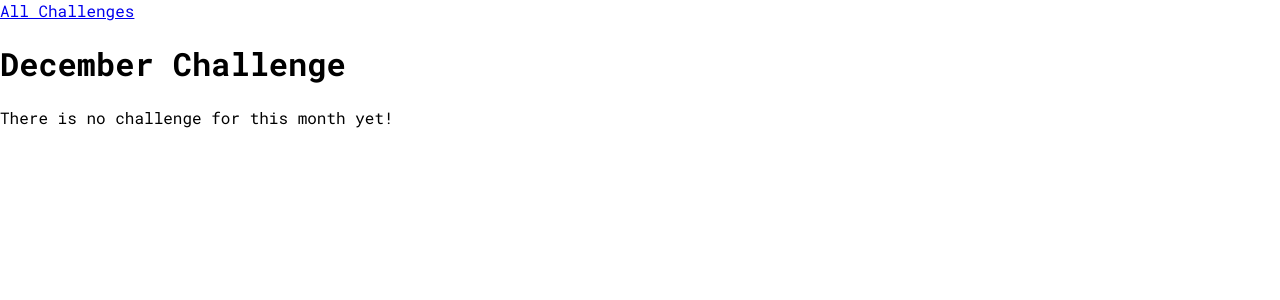
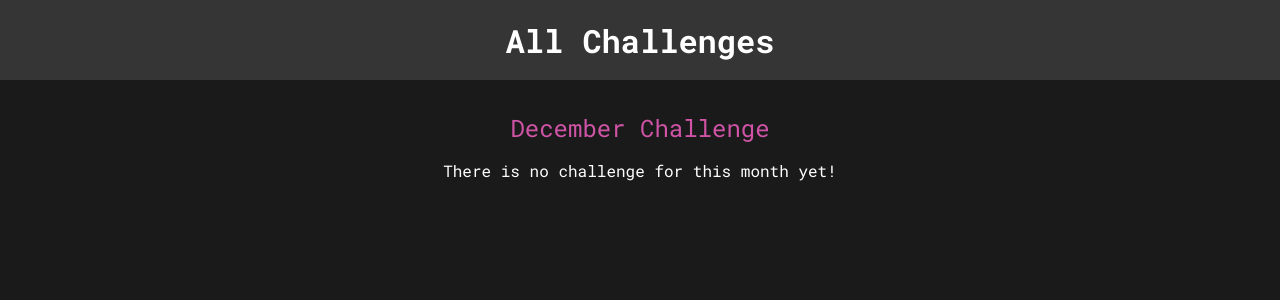
Before and after one commit to etodasco/Django_monthly_challenges, a Django app: page /challenges/december in a window 1280 px wide. Shown: the top 300 px of the page. Run offline with Django 5.2, Linux system fonts and the light colour scheme.

Commit message:
created css for view pages

```diff
--- /dev/null
+++ b/challenges/static/challenges/challenge.css
@@ -0,0 +1,21 @@
+h1, h2 {
+    text-align: center;
+    color: white;
+}
+
+h1 {
+    font-size: 1.5rem;
+    margin: 2rem 0 1rem 0;
+    font-weight: normal;
+    color: #cf54a6;
+}
+
+h2 {
+    font-size: 3rem;
+    font-weight: bold;
+}
+
+.fallback {
+    text-align: center;
+    color: white;
+}
--- a/challenges/static/challenges/challenges.css
+++ /dev/null
@@ -1,3 +0,0 @@
-ul {
-  list-style: none;
-}
--- /dev/null
+++ b/challenges/static/challenges/partials/header.css
@@ -0,0 +1,25 @@
+header {
+    width: 100%;
+    height: 5rem;
+    background-color: #353535;
+}
+
+header nav {
+    width: 100%;
+    height: 100%;
+    display: flex;
+    justify-content: center;
+    align-items: center;
+}
+
+header nav a {
+    color: white;
+    font-size: 2rem;
+    font-weight: bold;
+    text-decoration: none;
+}
+
+header nav a:hover,
+header nav a:active {
+    color: #cf54a6;
+}
--- a/challenges/templates/challenges/challenge.html
+++ b/challenges/templates/challenges/challenge.html
@@ -1,4 +1,10 @@
 {% extends "base.html" %}
+{% load static %}
+
+{% block css_files %}
+    <link rel="stylesheet" href="{% static "challenges/challenge.css" %}">
+    <link rel="stylesheet" href="{% static "challenges/partials/header.css" %}">
+{% endblock %}
 
 {% block page_title %}
   {{ month_name|title }}
@@ -11,6 +17,6 @@
   {% if text is not None %}
     <h2>{{ text }}</h2>
   {% else %}
-    <p>There is no challenge for this month yet!</p>
+    <p class="fallback">There is no challenge for this month yet!</p>
   {% endif %}
 {% endblock %}
--- a/challenges/templates/challenges/index.html
+++ b/challenges/templates/challenges/index.html
@@ -2,7 +2,8 @@
 {% load static %}
 
 {% block css_files %}
-    <link rel="stylesheet" href="{% static "challenges/challenges.css" %}">
+    <link rel="stylesheet" href="{% static "challenges/index.css" %}">
+    <link rel="stylesheet" href="{% static "challenges/partials/header.css" %}">
 {% endblock %}
 
 {% block page_title %}
--- a/static/styles.css
+++ b/static/styles.css
@@ -9,4 +9,5 @@ html {
 
 body {
   margin: 0;
+  background-color: #1a1a1a;
 }
```
Also changed, not shown: challenges/static/challenges/index.css (added, +40 -0 lines).
